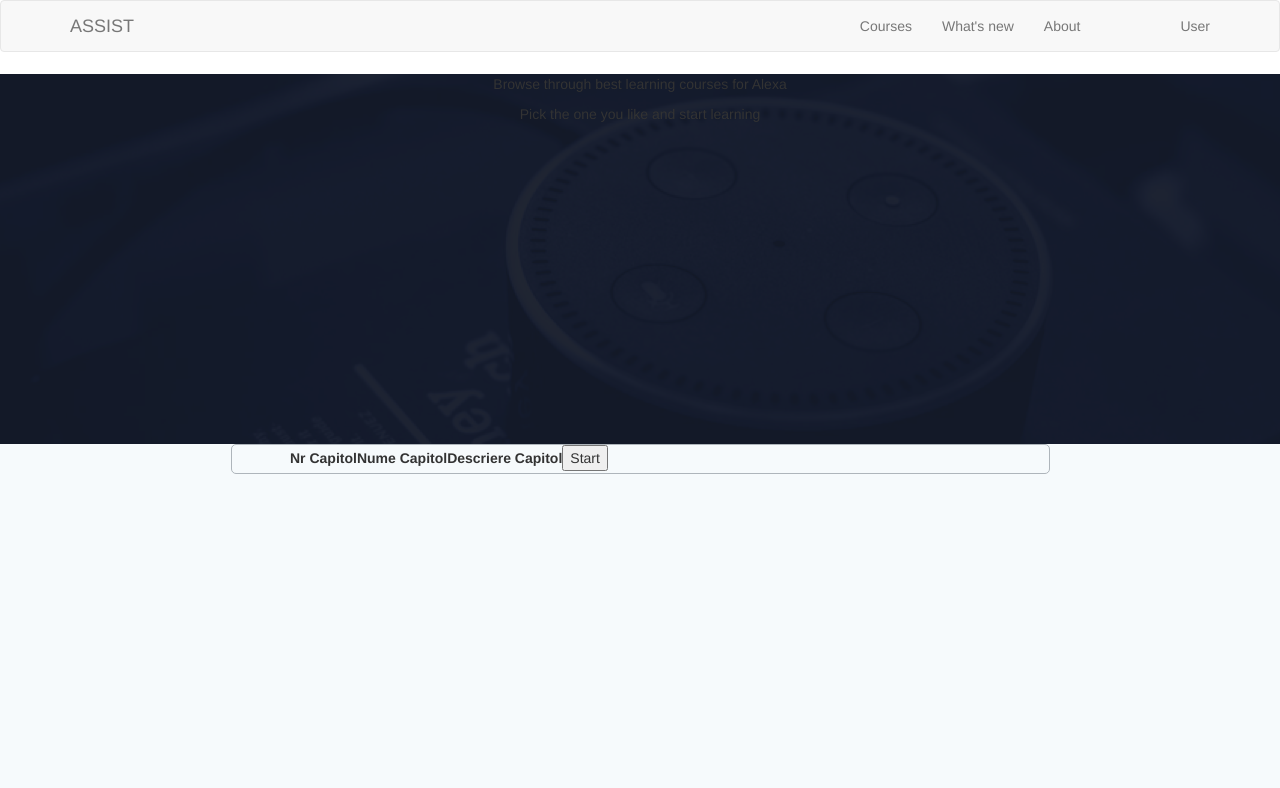
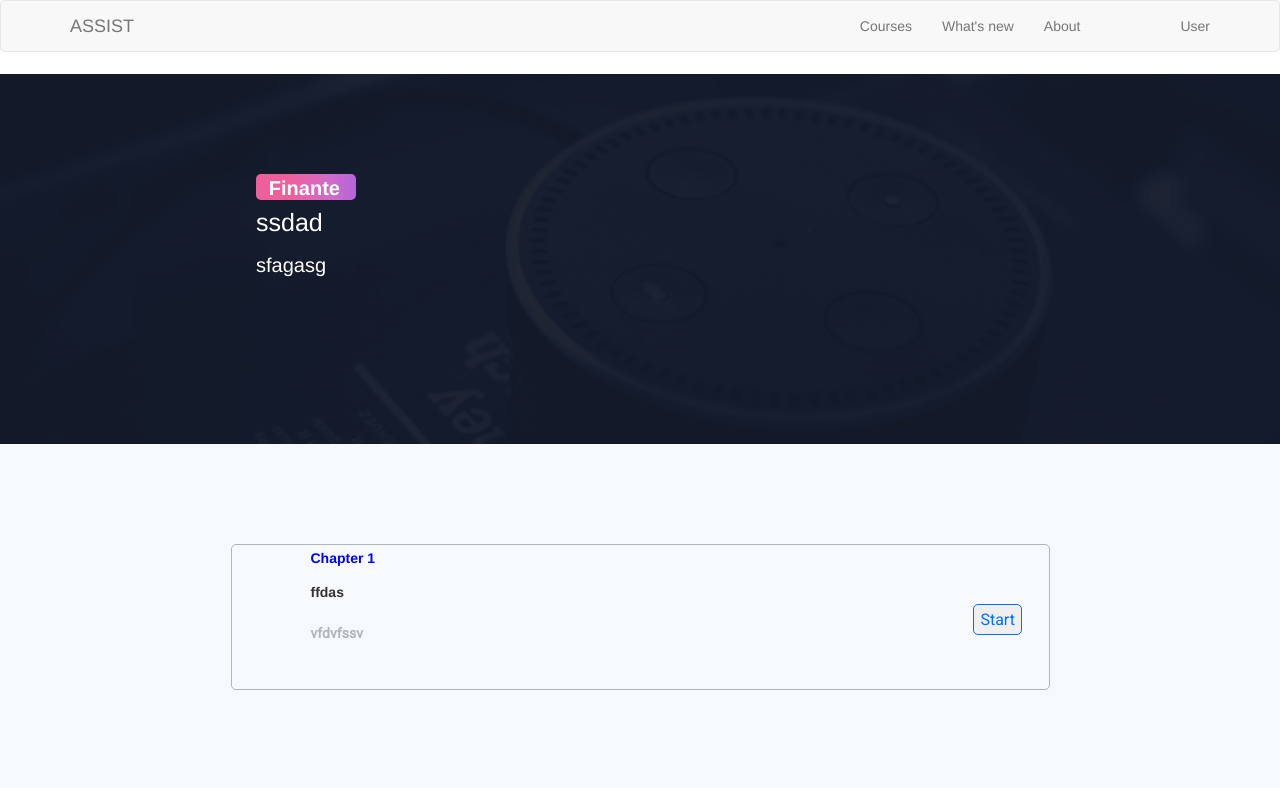
Before and after one commit to internbogdanpatraucean/green_team, an Angular app: page /chapters in a window 1280 px wide. Shown: the top 788 px of the page. Built offline with nearby package versions, Linux system fonts and the light colour scheme.

Commit message:
Modified Chapter-questions and Chapter-list

```diff
--- a/src/app/components/dashboard/dashboard.component.html
+++ b/src/app/components/dashboard/dashboard.component.html
@@ -20,9 +20,9 @@
     </div>
 
     <div class="container ">
-      <a id="course1" [href]="course.adresa">
-        <div class="col-xs-4 flex-container" [ngStyle]="{background:course.color}" *ngFor="let course of newCourses ">
-          <p>{{course.name}}</p>
+      <a id="course1" [href]="category.adresa">
+        <div class="col-xs-4 flex-container" [ngStyle]="{background:category.color}" *ngFor="let category of newCategories ">
+          <p>{{category.name}}</p>
         </div>
       </a>
     </div>
--- a/src/app/components/dashboard/dashboard.model.ts
+++ b/src/app/components/dashboard/dashboard.model.ts
@@ -1,4 +1,4 @@
-export class Course{
+export class Category{
      public name:string;
      public adresa:string;
      public color:string;
--- /dev/null
+++ b/src/app/components/shared/chapter-list/chapter-info.model.ts
@@ -0,0 +1,10 @@
+export class Info{
+    public categoryName:string;
+    public courseName:string;
+    public courseDesc:string;
+    constructor(categoryName:string,courseName:string,courseDesc:string){
+        this.categoryName=categoryName;
+        this.courseName=courseName;
+        this.courseDesc=courseDesc;
+    }
+}
--- a/src/app/components/shared/chapter-list/chapter-list.component.css
+++ b/src/app/components/shared/chapter-list/chapter-list.component.css
@@ -10,9 +10,34 @@
     background-color: hsl(224, 32%, 12%);
     background-position: center;
     position: relative;
-text-align: center;
+/* text-align: center; */
+}
+.categoryName-label{
+    margin-top:100px;
+    margin-left: 20%;
+    color:white;
+  background: linear-gradient(270deg, #B465DA 0%, #CF6CC9 28.04%, #EE609C 67.6%, #EE609C 100%);
+  width: 100px;
+  height: 26px;
+  font-size: 20px;
+  padding-left:1%;
+  border-radius: 5px;
+
+}
+.courseTitle-paragraf{
+    margin-left: 20%;
+    width: 60%;
+    color:white;
+    font-size: 25px;
+}
+.courseDesc-paragraf{
+    margin-left: 20%;
+    width: 60%;
+    color:white;
+    font-size: 20px;
 }
 .chapter-div{
+    margin-top:100px;
     margin-left: 15%;
     height: 150px;
     border: 1px solid #AEB5BB;
@@ -21,6 +46,62 @@ text-align: center;
     padding-left: 5%;
     height: 40%;
   }
-  .nrCapitol{
-      height: 20%;
+
+  .nrCapitol-label{
+      color:blue;
+    margin-left:2%;
+    padding-top: 3px;
+    width: 100%;
+    height: 25px;
+
   }
+  .numeCapitol-label{
+    margin-left:2%;
+    padding-top: 7px;
+    width: 100%;
+    height: 35px;
+  }
+  .descCapitol-label{
+    margin-left:2%;
+    padding-top: 7px;
+    width: 100%;
+    height: 69px;
+    color: #AEB5BB;
+    font-family: Roboto;
+    font-size: 14px;
+    line-height: 23px;
+  }
+  .aranjare{
+      width: 85%;
+      margin-left:1%;
+  }
+  .btn-aranjare{
+      margin-top:-85px;
+      margin-left:90%;
+      width: 10%;
+      float: right;
+  }
+  .startButton{
+    color: #006FFF;
+    font-family: Roboto;
+    font-size: 16px;
+    line-height: 19px;
+    text-align: center;
+    height: 31px;
+    border: 1px solid #006FFF;
+    border-radius: 5px;
+    margin-left:1%;
+  }
+  .curiculum-button{
+      height: 29px;
+    color: #006FFF;
+    font-family: Roboto;
+    font-size: 16px;
+    line-height: 19px;
+    text-align: center;
+      border:1px solid blue;
+      border-radius: 5px;
+      margin-top: 3%;
+      margin-bottom:3%;
+      margin-left:43%;
+  }
--- a/src/app/components/shared/chapter-list/chapter-list.component.html
+++ b/src/app/components/shared/chapter-list/chapter-list.component.html
@@ -1,20 +1,28 @@
 <form action="" class="primary-form">
-
-    <div class="chapter-image">
-        <p class="paragraf-browse">Browse through best learning courses for Alexa</p>
-        <p class="paragraf-pick">Pick the one you like and start learning</p>
+    <div class="chapter-image" *ngFor="let info of infos">
+        <label class="categoryName-label" for="">
+            <p class="categoryName-paragraf"> {{info.categoryName}} </p>
+        </label>
+        <p class="courseTitle-paragraf">{{info.courseName}}</p>
+        <p class="courseDesc-paragraf">{{info.courseDesc}}</p>
     </div>
     <div id="" class="container">
         <div class="row ">
-            <div>
-                <!-- <div *ngFor="let chapter of chapters"> -->
-                <div class=" chapter-div">
-                    <label class="nrCapitol-label" for="">Nr Capitol</label>
-                    <label class="numeCapitol-label" for="">Nume Capitol</label>
-                    <label class="descCapitol-label" for="">Descriere Capitol</label>
+            <!-- <div> -->
+            <!-- <div > -->
+            <div class=" chapter-div" *ngFor="let chapter of newChapters">
+                <div class="aranjare">
+                    <label class="nrCapitol-label" for="">Chapter {{chapter.capitol}}</label>
+                    <label class="numeCapitol-label" for="">{{chapter.name}}</label>
+                    <label class="descCapitol-label" for="">{{chapter.descriere}}</label>
+                </div>
+                <div class="btn-aranjare">
                     <button class=" startButton">Start</button>
                 </div>
             </div>
+            <!-- </div>/ -->
         </div>
+        <button class="curiculum-button" (click)="onCuriculumButton()"> See the full curiculum</button>
+
     </div>
 </form>
--- a/src/app/components/shared/chapter-list/chapter-list.component.ts
+++ b/src/app/components/shared/chapter-list/chapter-list.component.ts
@@ -2,6 +2,9 @@ import { Component, OnInit } from '@angular/core';
 import { splitClasses, MapType } from '@angular/compiler';
 import { Chapter } from './chapter-list.model';
 import { splitAtColon } from '@angular/compiler/src/util';
+import {Category} from './../../dashboard/dashboard.model';
+import {Course} from './../course-list/course-list.model';
+import {Info} from './chapter-info.model';
 
 @Component({
   selector: 'app-chapter-list',
@@ -10,6 +13,23 @@ import { splitAtColon } from '@angular/compiler/src/util';
 })
 export class ChapterListComponent implements OnInit {
 
+  chapters:Chapter[]=[
+    new Chapter('ffdas','1','vfdvfssv'),
+    new Chapter('ffdas','2','vfdvfssv'),
+    new Chapter('ffdas','3','vfdvfssv'),
+    new Chapter('ffdas','4','vfdvfssv'),
+    new Chapter('ffdas','5','vfdvfssv'),
+    new Chapter('ffdas','6','vfdvfssv')
+  ]
+  infos:Info[]=[
+    new Info('Finante','ssdad','sfagasg')
+
+  ]
+
+  newChapters:Chapter[]=this.chapters.slice(0,4);
+  onCuriculumButton(){
+    this.newChapters=this.chapters;
+  }
   ngOnInit() {
   }
 
--- a/src/app/components/shared/chapter-list/chapter-list.model.ts
+++ b/src/app/components/shared/chapter-list/chapter-list.model.ts
@@ -1,13 +1,13 @@
 export class Chapter {
     public name: string;
-    public adresa: string;
-    public imagePath: string;
+    public capitol: string;
+    // public imagePath: string;
     public descriere: string;
 
-    constructor(name: string, adresa: string, imagePath: string, descriere: string) {
+    constructor(name: string, capitol: string, /*imagePath: string,*/ descriere: string) {
         this.name = name;
-        this.adresa = adresa;
-        this.imagePath = imagePath;
+        this.capitol = capitol;
+        // this.imagePath = imagePath;
         this.descriere = descriere;
 
     }
--- /dev/null
+++ b/src/app/components/shared/chapter-questions/chapter-info.model.ts
@@ -0,0 +1,8 @@
+export class Info {
+    public capitol: string;
+    public titlu: string;
+    constructor(capitol: string, titlu: string) {
+        this.capitol = capitol;
+        this.titlu = titlu;
+    }
+}
--- a/src/app/components/shared/chapter-questions/chapter-questions.component.css
+++ b/src/app/components/shared/chapter-questions/chapter-questions.component.css
@@ -1,3 +1,8 @@
+.primary-form{
+  position: relative;
+  background-color: #F6FAFC;
+  height: 100%;
+}
 .chapter-image{
   position:absolute;
     height: 370px;
@@ -10,21 +15,25 @@ text-align: center;
 }
 .paragraf-browse{
     margin-top: 140px;
-color:white;
-font-size: 26px;
-display: inline-block;
-  vertical-align: middle;
+    color: #FFFFFF;
+    font-family: Roboto;
+    font-size: 18px;
+    font-weight: bold;
+    letter-spacing: 0.8px;
+    line-height: 21px;
+    display: inline-block;
+    vertical-align: middle;
 }
 .paragraf-pick{
     text-align: center;
-    font-size: 16px;
-    color:blue;
+    color: #FFFFFF;
+    font-family: Roboto;
+    font-size: 24px;
+    font-weight: bold;
+    line-height: 38px;
     vertical-align:middle;
 }
 
-.quiz{
-    margin-top:70px;
-}
 .question{
     margin-top:20px;
     margin-bottom: 10px;
@@ -32,8 +41,13 @@ display: inline-block;
     height: 70px;
     width: 70%;
     background: #006FFF;
-    padding: 20px;
-    color: #fff;
+    padding: 3px;
+    padding-left:5px;
+     color: #FFFFFF;
+     font-family: Roboto;
+     font-size: 18px;
+     font-weight: bold;
+     line-height: 21px;
     border-radius:5px;
 }
 .one{
@@ -42,30 +56,28 @@ display: inline-block;
   border-radius: 5px;
   width:70%;
   padding-left: 5%;
-  height: 40%;
+  height: 60px;
+
 }
 .answer-div{
   width:70%;
-  margin-left: 15%;
+  /* margin-left: 15%; */
   border-width: 2px;
   border-color: #006FFF;
   border-radius:5px;
+  padding-top:3px;
+
 }
 .answer-label{
   height: 40px;
-  /* width
-  border-bottom: #006FFF;
-  border-width: 2px;
-  border-color: #006FFF;
-  border-radius:5px; */
+
 }
-#qid{
-    margin-right: 22px;
-    background-color: #ffffff;
-    color: #aaaaaa;
-}
-
 .submitButton{
+  color: #006FFF;
+  font-family: Roboto;
+  font-size: 16px;
+  line-height: 19px;
+  text-align: center;
   margin-top: 3%;
   margin-bottom: 3%;
   margin-left: 1%;
@@ -73,10 +85,16 @@ display: inline-block;
   border-color: #006FFF;
   border-radius: 5px;
   width: 10%;
-  margin-left:50%;
+  margin-left:49%;
+  height: 31px;
 
 }
 .prevButton{
+  color: #006FFF;;
+  font-family: Roboto;
+  font-size: 16px;
+  line-height: 19px;
+  text-align: center;
   margin-top: 3%;
   margin-bottom: 3%;
   margin-left: 1%;
@@ -84,9 +102,15 @@ display: inline-block;
   border-color: #006FFF;
   border-radius: 5px;
   width: 15%;
+  height: 31px;
 
 }
 .nextButton{
+  color: #006FFF;;
+  font-family: Roboto;
+  font-size: 16px;
+  line-height: 19px;
+  text-align: center;
   margin-top: 3%;
   margin-bottom: 3%;
   margin-left: 1%;
@@ -94,15 +118,6 @@ display: inline-block;
   border-color: #006FFF;
   border-radius: 5px;
   width:10%;
+  height: 31px;
 
 }
-.finishButton{
-  margin-top: 3%;
-  margin-bottom: 3%;
-  margin-left: 1%;
-  border-width: 1px;
-  border-color: #006FFF;
-  border-radius: 5px;
-  width: 10%;
-  visibility: hidden;
-}
--- a/src/app/components/shared/chapter-questions/chapter-questions.component.html
+++ b/src/app/components/shared/chapter-questions/chapter-questions.component.html
@@ -5,10 +5,11 @@
   the last chapter, the link should go to a screen that displays a finalization
   message - this message can be part of this same component.
 -->
-<form action="">
+<form action=""  class="primary-form">
+
   <div class="chapter-image">
-    <p class="paragraf-browse">Browse through best learning courses for Alexa</p>
-    <p class="paragraf-pick">Pick the one you like and start learning</p>
+    <p class="paragraf-browse">Chapter {{info.capitol}}</p>
+    <p class="paragraf-pick">{{info.titlu}}</p>
   </div>
 
   <div id="quiz" class="container">
@@ -17,16 +18,16 @@
 
         <div class="question ">
           <h3>
-            <span class="label label-warning " id="qid ">1</span>
-            <span id="question "> {{question.question}}</span>
+            <!-- <span class="label label-warning " id="qid ">Q:</span> -->
+            <span id="question ">Q: {{question.question}}</span>
           </h3>
         </div>
 
-        <div class="one" *ngFor="let answer of question.answers">
+        <div class="row one" *ngFor="let answer of question.answers">
 
-          <div class="radio answer-div">
+          <div class="row radio answer-div">
             <label class="answer-label">
-              <input class="answer-label" type="radio" name={{index}} value={{answer.id}} [(ngModel)]="question.selectedAnswer">{{answer.text}}</label>
+              <input class="answer" type="radio" name={{index}} value={{answer.id}} [(ngModel)]="question.selectedAnswer">{{answer.text}}</label>
           </div>
         </div>
 
@@ -36,9 +37,10 @@
       <span id="answer "></span>
     </div>
     <button class="submitButton" (click)="onSubmitClick()">Submit</button>
-    <button id="prevButton" class="prevButton" (click)="onPrevButton($event)">Previous Chapter</button>
+    <button id="prevButton" class="prevButton" (click)="onPrevButton()">Previous Chapter</button>
+
     <button id="nextButton" class="nextButton" (click)="onNextButton()">Next Chapter</button>
-    <button id="finishButton" class="finishButton" (click)="onFinishButton()">Finish</button>
+
   </div>
 </form>
 <!-- </div> -->
--- a/src/app/components/shared/chapter-questions/chapter-questions.component.ts
+++ b/src/app/components/shared/chapter-questions/chapter-questions.component.ts
@@ -1,6 +1,9 @@
 import { Component, OnInit } from '@angular/core';
 import { Question } from './chapter-questions.model';
 import { Answer } from './answer.model';
+import {Info} from './chapter-info.model';
+import { Route } from '@angular/compiler/src/core';
+import {Router} from '@angular/router'
 
 @Component({
   selector: 'app-chapter-questions',
@@ -8,17 +11,26 @@ import { Answer } from './answer.model';
   styleUrls: ['./chapter-questions.component.css']
 })
 export class ChapterQuestionsComponent implements OnInit {
-
-  constructor() { }
+  capitolAccesat=0;
+  constructor(private router:Router) { }
 
   ngOnInit() {
   }
   questions:Question[]=[
-    new Question('a,b or c?',[new Answer(1, 'a'), new Answer(2, 'b'), new Answer(3, 'c')]),
+    new Question('a,b or c?',[new Answer(1, 'a',), new Answer(2, 'b'), new Answer(3, 'c')]),
     new Question('a,b or c?',[new Answer(1, 'a'), new Answer(2, 'b'), new Answer(3, 'c')]),
     new Question('a,b or c?',[new Answer(1, 'a'), new Answer(2, 'b'), new Answer(3, 'c')]),
     new Question('a,b or c?',[new Answer(1, 'a'), new Answer(2, 'b'), new Answer(3, 'c')])
 
+  ]
+
+  infos:Info[]=[
+    new Info('1','asdfgjsh'),
+    new Info('1','asdfgjsh'),
+    new Info('1','asdfgjsh'),
+    new Info('1','asdfgjsh'),
+    new Info('1','asdfgjsh'),
+    new Info('1','asdfgjsh')
   ]
 
   onSubmitClick(){
@@ -27,16 +39,34 @@ export class ChapterQuestionsComponent implements OnInit {
   }
 
   onPrevButton(){
+    this.router.navigate(['/dashboard']);
+    this.capitolAccesat--;
+    if(this.capitolAccesat===0)
+    {
+      (<HTMLInputElement>document.getElementById("prevButton")).style.visibility="hidden";
+    }
+    (<HTMLInputElement>document.getElementById("nextButton")).innerText="Next Button";
+    (<HTMLInputElement>document.getElementById("nextButton")).style.background="#FFFFFF";
+    (<HTMLInputElement>document.getElementById("nextButton")).style.color="#006FFF";
 
   }
 
   onNextButton(){
+    this.router.navigate(['/dashboard']);
+    this.capitolAccesat++;
+    if(this.capitolAccesat>=1)
+    {
+      (<HTMLInputElement>document.getElementById("prevButton")).style.visibility="visible";
+    }
+    if(this.capitolAccesat>=5){
     (<HTMLInputElement>document.getElementById("nextButton")).innerText="Finish";
+    (<HTMLInputElement>document.getElementById("nextButton")).style.color="#FFFFFF";
+    (<HTMLInputElement>document.getElementById("nextButton")).style.background="#006FFF";
+    }
+
 
   }
-  onFinishButton(){
 
-  }
 
   // newQuestions:Question[]=this.question.slice(0,3);
   // index=3;
```
Also changed, not shown: src/app/components/dashboard/dashboard.component.ts (+28 -28 lines), src/assets/rectangle.png (added).
